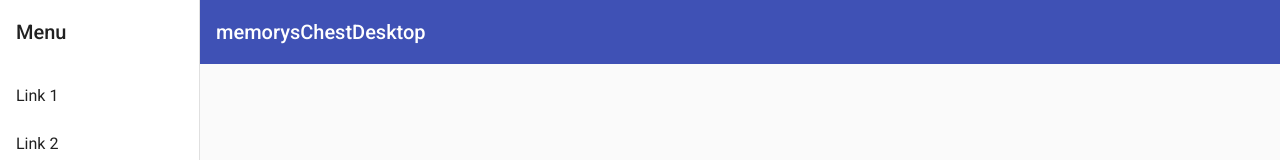
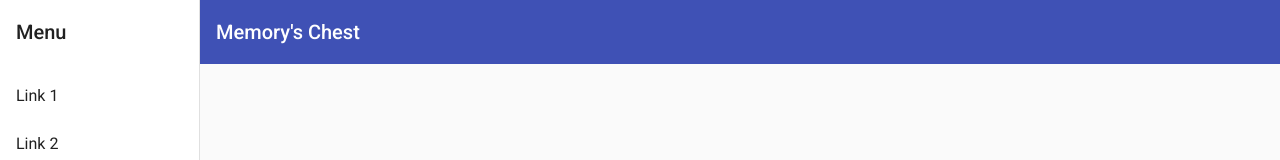
Before and after one commit to Alfredo-Vargas/memorysChestDesktop, an Angular app: page / in a window 1280 px wide. Shown: the top 160 px of the page. Built offline with nearby package versions, Linux system fonts and the light colour scheme.

Commit message:
title fixed

```diff
--- a/src/app/app.component.ts
+++ b/src/app/app.component.ts
@@ -6,5 +6,5 @@ import { Component } from '@angular/core';
   styleUrls: ['./app.component.css']
 })
 export class AppComponent {
-  title = 'memorysChestDesktop';
+  title = "Memory's Chest";
 }
--- a/src/app/nav/nav.component.html
+++ b/src/app/nav/nav.component.html
@@ -20,7 +20,7 @@
         *ngIf="isHandset$ | async">
         <mat-icon aria-label="Side nav toggle icon">menu</mat-icon>
       </button>
-      <span>memorysChestDesktop</span>
+      <span>Memory's Chest</span>
     </mat-toolbar>
     <!-- Add Content Here -->
   </mat-sidenav-content>
--- a/src/index.html
+++ b/src/index.html
@@ -2,7 +2,7 @@
 <html lang="en">
 <head>
   <meta charset="utf-8">
-  <title>MemorysChestDesktop</title>
+  <title>Memory's Chest</title>
   <base href="/">
   <meta name="viewport" content="width=device-width, initial-scale=1">
   <link rel="icon" type="image/x-icon" href="favicon.ico">
```
Also changed, not shown: 2 other files (tests, documents, lock files or other folders).
